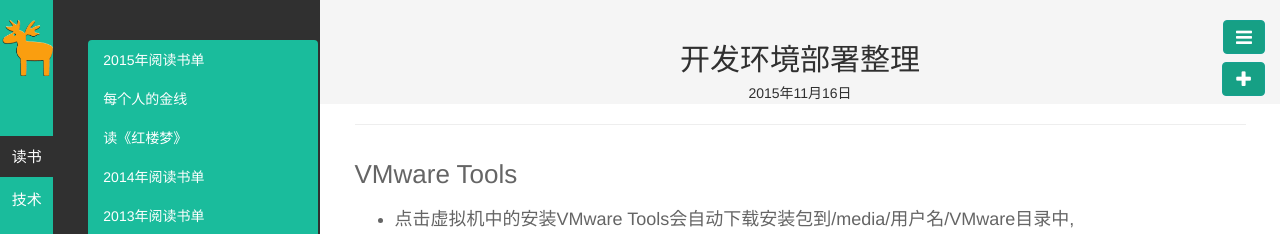
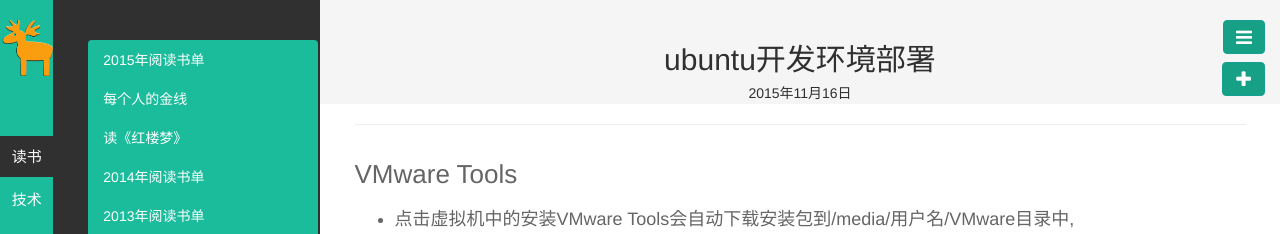
Before and after one commit to codergma/codergma.github.io, a Jekyll site: the page built from _posts/技术/2015-11-16-smaryun-config.md, in a window 1280 px wide. Shown: the top 234 px of the page. Built offline with Jekyll 4.4.1, drawn with Linux system fonts in a browser that asks for light colours; Markdown is read by kramdown in place of the engine named in the settings; comment, search, counter and statistics services are not loaded.

Commit message:
ubuntu开发环境部署

````diff
--- a/_posts/技术/2015-11-16-smaryun-config.md
+++ b/_posts/技术/2015-11-16-smaryun-config.md
@@ -1,6 +1,6 @@
 ---
 layout: post
-title: 开发环境部署整理
+title: ubuntu开发环境部署
 category: 技术
 tags: Linux
 keywords:
@@ -120,10 +120,10 @@
 
 - RubyGems是一个方便而强大的Ruby程序包管理器,随ruby1.9+安装.
 
-###[安装bundler](http://bundler.io/)
+###安装bundler
 
 - bundler相当于多个RubyGems批处理运行。在配置文件gemfilel里说明你的应用依赖哪些第三方包，他自动帮你下载安装多个包，并且会下载这些包依赖的包。
--
+- http://bundler.io/
 
 ```
 
````
